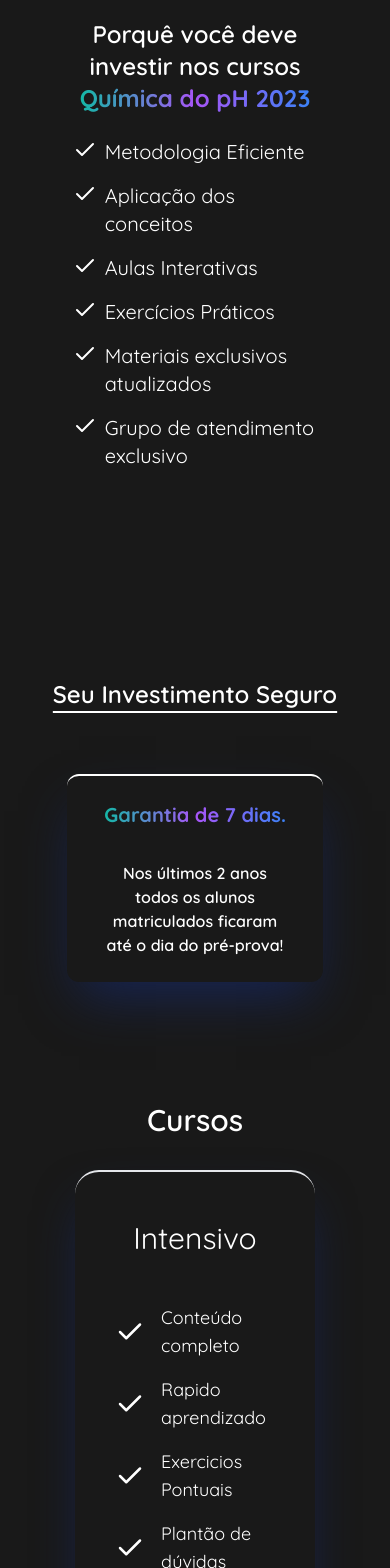
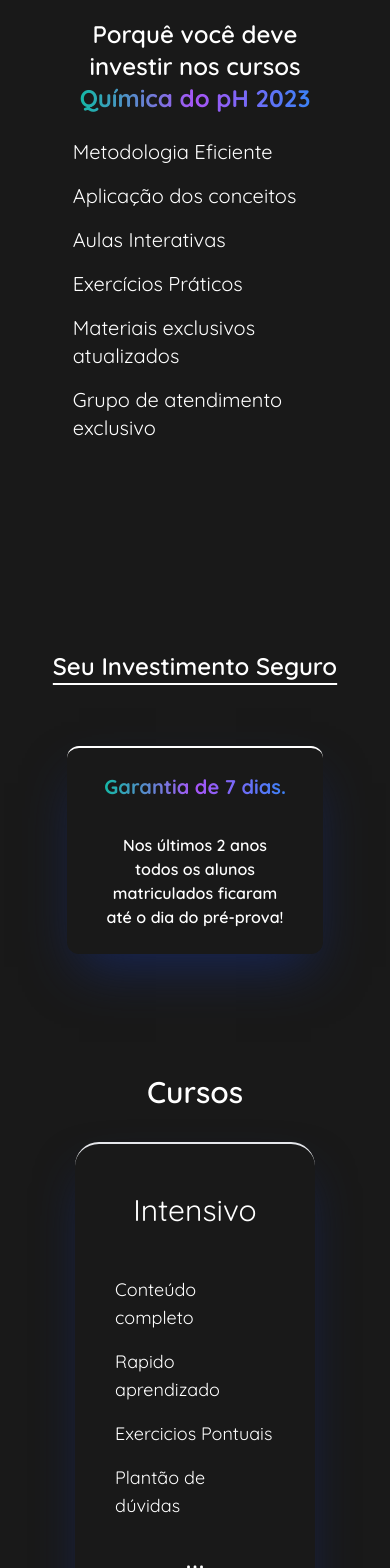
Before and after one commit to luccaparadeda/phdaquimica, a Next.js app: page / in a window 390 px wide. Shown: the part 1220-2788 px from the top of the page. Built offline with nearby package versions, Linux system fonts and the light colour scheme.

Commit message:
fix: testing check iphone breaking

```diff
--- a/src/app/page.tsx
+++ b/src/app/page.tsx
@@ -62,37 +62,37 @@ export default function Home() {
 					</p>
 					<ul className='flex flex-col w-9/12 gap-4 sm:w-1/2 md:w-fit md:gap-8'>
 						<li className='flex gap-2 md:gap-6 lg:gap-12'>
-							<Check className='text-white min-w-fit md:w-10 md:h-10' />
+							<Check className='hidden text-white min-w-fit md:w-10 md:h-10' />
 							<p className='text-xl md:text-2xl lg:text-3xl'>
 								Metodologia Eficiente
 							</p>
 						</li>
 						<li className='flex gap-2 md:gap-6 lg:gap-12'>
-							<Check className='text-white min-w-fit md:w-10 md:h-10' />
+							<Check className='hidden text-white min-w-fit md:w-10 md:h-10' />
 							<p className='text-xl md:text-2xl lg:text-3xl'>
 								Aplicação dos conceitos
 							</p>
 						</li>
 						<li className='flex gap-2 md:gap-6 lg:gap-12'>
-							<Check className='text-white min-w-fit md:w-10 md:h-10' />
+							<Check className='hidden text-white min-w-fit md:w-10 md:h-10' />
 							<p className='text-xl md:text-2xl lg:text-3xl'>
 								Aulas Interativas
 							</p>
 						</li>
 						<li className='flex gap-2 md:gap-6 lg:gap-12'>
-							<Check className='text-white min-w-fit md:w-10 md:h-10' />
+							<Check className='hidden text-white min-w-fit md:w-10 md:h-10' />
 							<p className='text-xl md:text-2xl lg:text-3xl'>
 								Exercícios Práticos
 							</p>
 						</li>
 						<li className='flex gap-2 md:gap-6 lg:gap-12'>
-							<Check className='text-white min-w-fit md:w-10 md:h-10' />
+							<Check className='hidden text-white min-w-fit md:w-10 md:h-10' />
 							<p className='text-xl md:text-2xl lg:text-3xl'>
 								Materiais exclusivos atualizados
 							</p>
 						</li>
 						<li className='flex gap-2 md:gap-6 lg:gap-12'>
-							<Check className='text-white min-w-fit md:w-10 md:h-10' />
+							<Check className='hidden text-white min-w-fit md:w-10 md:h-10' />
 							<p className='text-xl md:text-2xl lg:text-3xl'>
 								Grupo de atendimento exclusivo
 							</p>
@@ -125,28 +125,28 @@ export default function Home() {
 						<ul className='flex flex-col gap-4'>
 							<li className='flex items-center gap-4'>
 								<Check
-									className='text-white min-w-fit md:w-10 md:h-10'
+									className='text-white hidden min-w-fit md:w-10 md:h-10'
 									size={30}
 								/>
 								<p className='text-white text-lg'>Conteúdo completo</p>
 							</li>
 							<li className='flex items-center gap-4'>
 								<Check
-									className='text-white min-w-fit md:w-10 md:h-10'
+									className='text-white hidden min-w-fit md:w-10 md:h-10'
 									size={30}
 								/>
 								<p className='text-white text-lg'>Rapido aprendizado</p>
 							</li>
 							<li className='flex items-center gap-4'>
 								<Check
-									className='text-white min-w-fit md:w-10 md:h-10'
+									className='text-white hidden min-w-fit md:w-10 md:h-10'
 									size={30}
 								/>
 								<p className='text-white text-lg'>Exercicios Pontuais</p>
 							</li>
 							<li className='flex items-center gap-4'>
 								<Check
-									className='text-white min-w-fit md:w-10 md:h-10'
+									className='text-white hidden min-w-fit md:w-10 md:h-10'
 									size={30}
 								/>
 								<p className='text-white text-lg'>Plantão de dúvidas</p>
@@ -170,28 +170,28 @@ export default function Home() {
 						<ul className='flex flex-col gap-4'>
 							<li className='flex items-center gap-4'>
 								<Check
-									className='text-white min-w-fit md:w-10 md:h-10'
+									className='text-white hidden min-w-fit md:w-10 md:h-10'
 									size={30}
 								/>
 								<p className='text-white text-lg'>Conteúdo completo</p>
 							</li>
 							<li className='flex items-center gap-4'>
 								<Check
-									className='text-white min-w-fit md:w-10 md:h-10'
+									className='text-white hidden min-w-fit md:w-10 md:h-10'
 									size={30}
 								/>
 								<p className='text-white text-lg'>Conhecimento aprofundado</p>
 							</li>
 							<li className='flex items-center gap-4'>
 								<Check
-									className='text-white min-w-fit md:w-10 md:h-10'
+									className='text-white hidden min-w-fit md:w-10 md:h-10'
 									size={30}
 								/>
 								<p className='text-white text-lg'>Exercicios Gerais</p>
 							</li>
 							<li className='flex items-center gap-4'>
 								<Check
-									className='text-white min-w-fit md:w-10 md:h-10'
+									className='text-white hidden min-w-fit md:w-10 md:h-10'
 									size={30}
 								/>
 								<p className='text-white text-lg'>Plantão de dúvidas</p>
```
